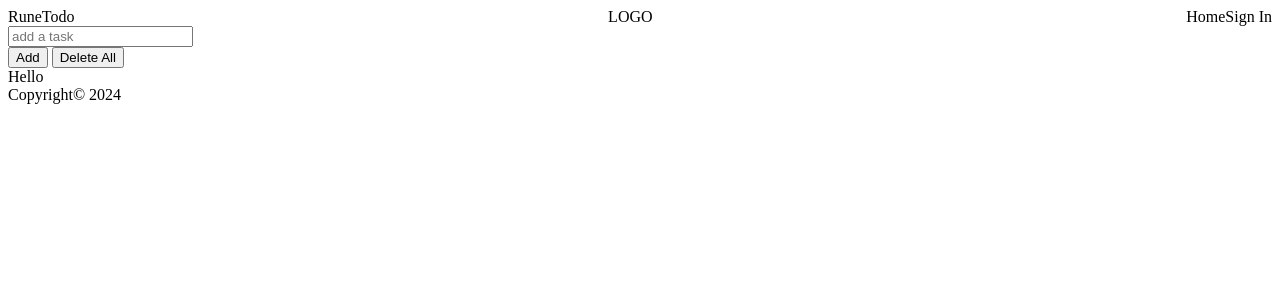
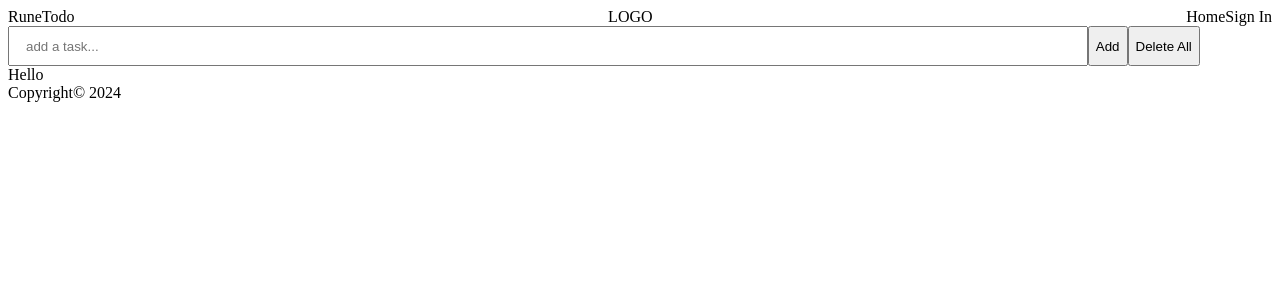
Before and after one commit to gtstarnes/RuneTodo, a SvelteKit app: page / in a window 1280 px wide. Shown: the top 300 px of the page. Built offline with nearby package versions, Linux system fonts and the light colour scheme.

Commit message:
created intiial styles for control panel

```diff
--- a/src/components/controls.svelte
+++ b/src/components/controls.svelte
@@ -2,14 +2,26 @@
 
 </script>
 
-<div>
-    <input type=text placeholder="add a task" />
-    <div>
+<div class="container">
+    <input type=text placeholder="add a task..." />
+    <div class="controls">
         <button>Add</button>
         <button>Delete All</button>
     </div>
 </div>
 
 <style>
-
+    .container {
+        display: flex;
+        justify-content: space-between;
+        height: 2.5rem;
+    }
+    .controls {
+        display: flex;
+        width: 15%
+    }
+    input {
+        width: 85%;
+        padding: 1rem;
+    }
 </style>
```
